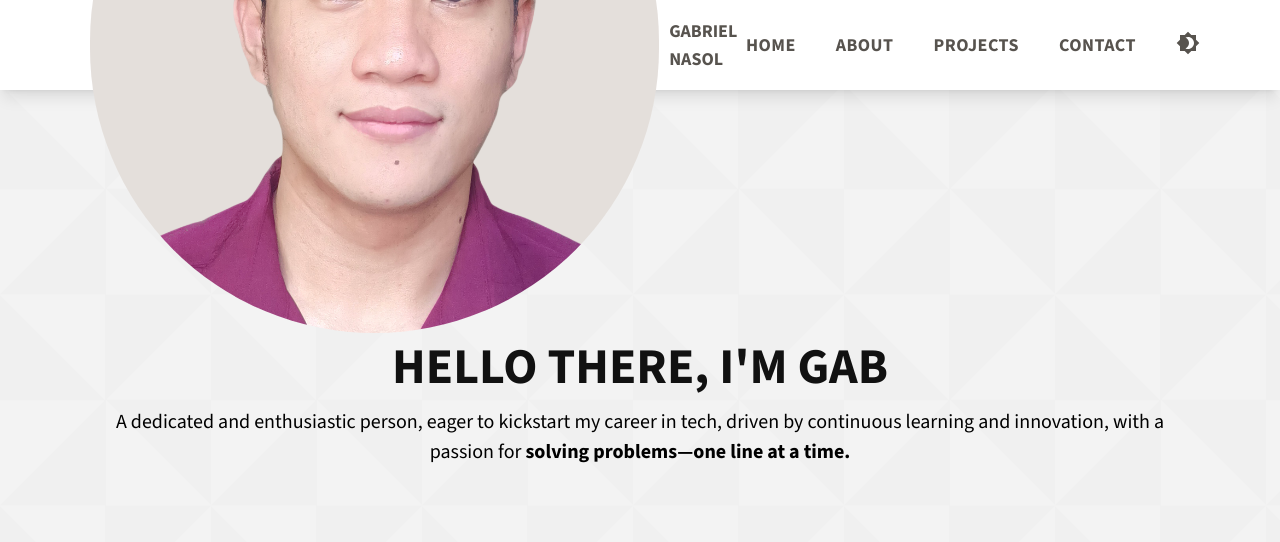
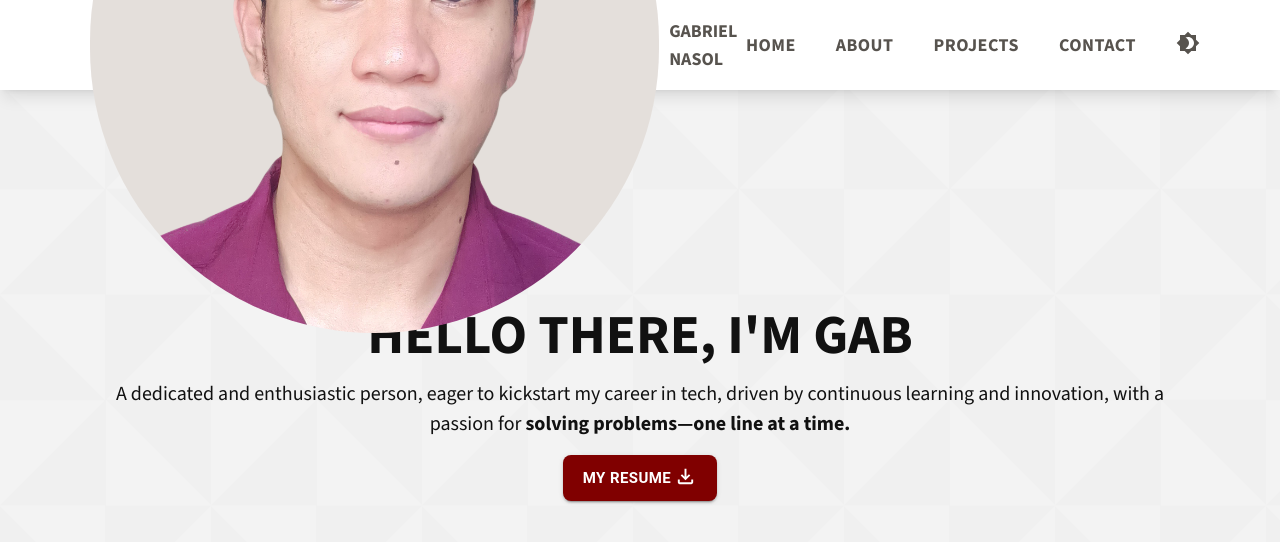
Before and after one commit to nasolgabriel/my-portfolio, a Next.js app: page / in a window 1280 px wide. Shown: the top 542 px of the page. Built offline with nearby package versions, Linux system fonts and the light colour scheme.

Commit message:
button modification

```diff
--- a/package.json
+++ b/package.json
@@ -17,6 +17,7 @@
     "next": "15.1.4",
     "react": "^19.0.0",
     "react-dom": "^19.0.0",
+    "react-icons": "^5.4.0",
     "styled-components": "^6.1.14"
   },
   "devDependencies": {
--- a/src/assets/assets.ts
+++ b/src/assets/assets.ts
@@ -1,7 +1,8 @@
 import vader_icon from './icons8-darth-vader.svg'
+
 export { default as Brightness4 } from '@mui/icons-material/Brightness4';
 export { default as MenuIcon } from '@mui/icons-material/Menu';
-
+export { default as DownloadIcon } from '@mui/icons-material/DownloadForOffline';
 export const assets = {
     vader_icon
 };
--- a/src/components/sections/Header.tsx
+++ b/src/components/sections/Header.tsx
@@ -3,18 +3,37 @@
 import { Button } from "@mui/material";
 import React from "react";
 import "../../app/styles/globals.css";
+import { MdOutlineFileDownload } from "react-icons/md";
+
 const Header = () => {
   return (
     <div className="w-full h-screen flex flex-col justify-center items-center background-pattern px-5">
-      <div className=" text-center lg:px-20">
-        <h1 className="font-Sans font-bold text-[#111] text-[40px] md:text-[25px] lg:text-[50px] leading-[1.3] mb-2">
+      <div className=" text-center lg:px-20 text-[#111]">
+        <h1 className="font-Sans font-bold text-[40px] md:text-[25px] lg:text-[55px] leading-[1.3] mb-2">
           HELLO THERE, I'M GAB
         </h1>
-        <p className="font-Sans leading-[1.5] lg:text-[20px]">
-          A dedicated and enthusiastic person, eager to kickstart my career
-          in tech, driven by continuous learning and innovation, with a passion
-          for <span className="font-bold">solving problems—one line at a time.</span>
+        <p className="font-Sans leading-[1.5] lg:text-[20px] pb-4">
+          A dedicated and enthusiastic person, eager to kickstart my career in
+          tech, driven by continuous learning and innovation, with a passion for{" "}
+          <span className="font-bold">
+            solving problems—one line at a time.
+          </span>
         </p>
+        <Button
+          className="font-bold py-3 px-6 rounded-lg text-white transition
+           transform hover:-translate-y-0.5 hover:text-[white]"
+          variant="contained"
+          size="large"
+          style={{
+            borderRadius: "8px",
+            backgroundColor: "#800000",
+            fontWeight: "bold",
+            padding: "10px 20px",
+          }}
+        >
+          my resume{" "}
+          <MdOutlineFileDownload size={23} style={{ marginLeft: "3px", marginBottom:"2px" }} />
+        </Button>
       </div>
     </div>
   );
```
Also changed, not shown: 1 other file (tests, documents, lock files or other folders).
